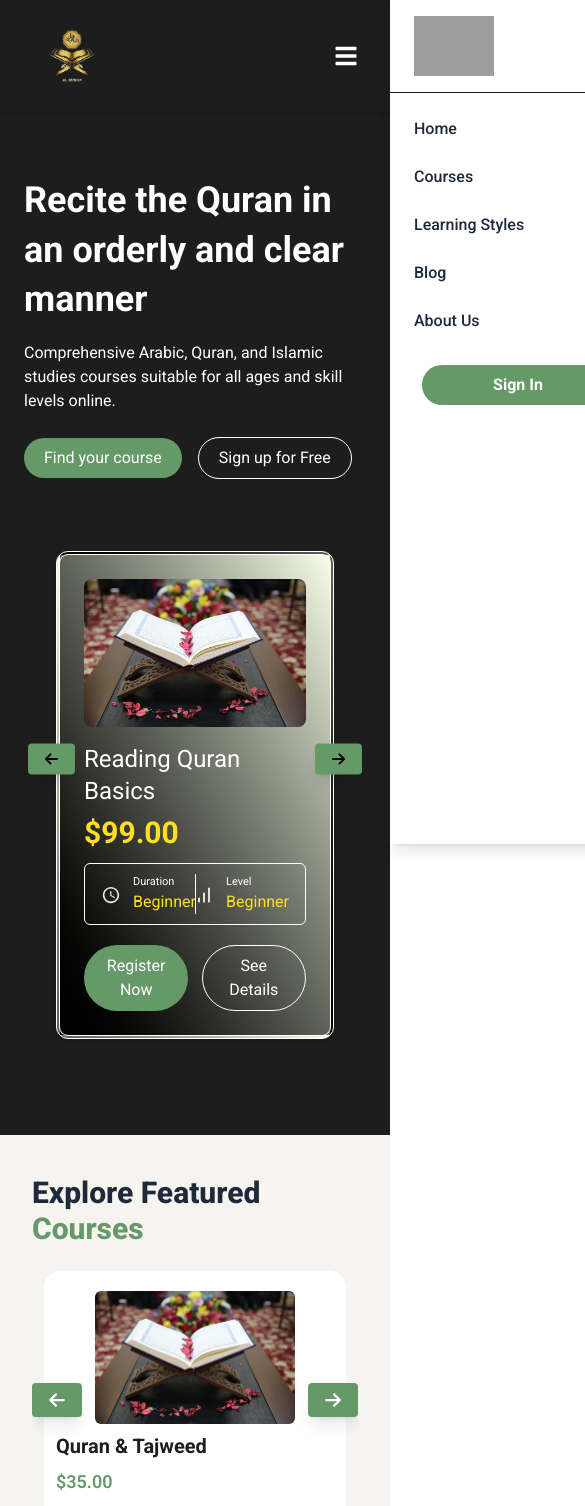
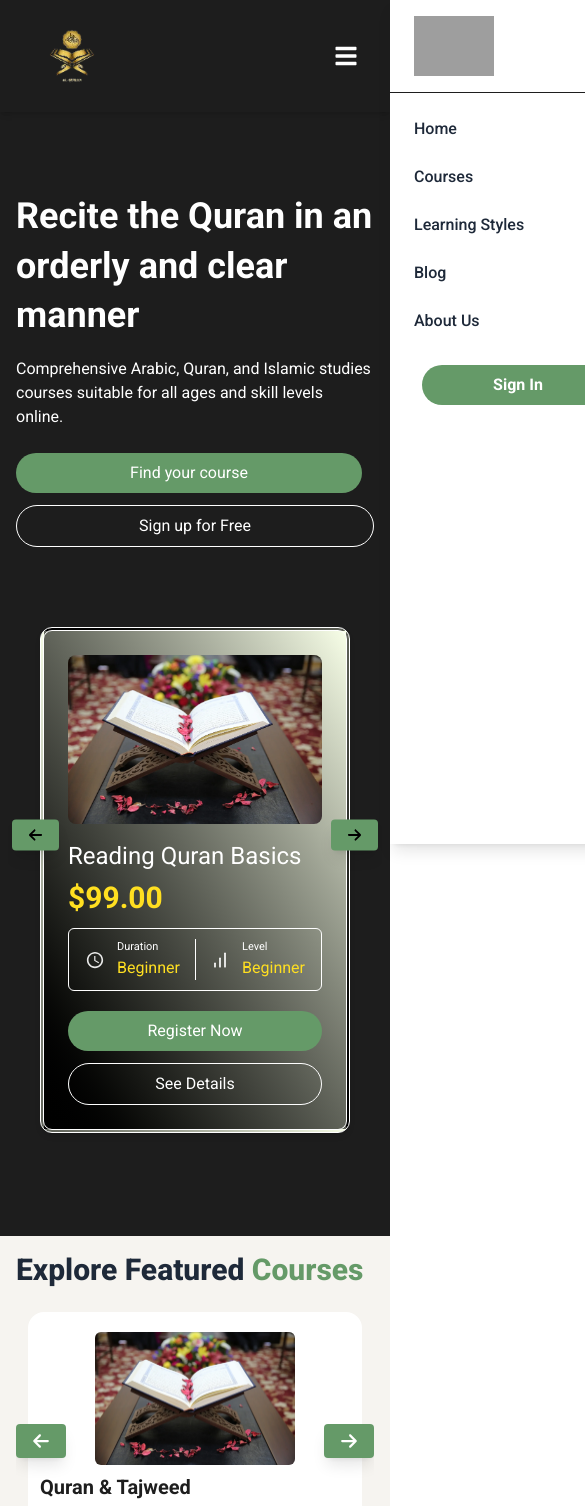
Before and after one commit to zubairkhan1234/quran-online, a Next.js app: page / in a window 390 px wide. Shown: the top 1506 px of the page, 585 px wide, since content can reach past the window. Built offline with nearby package versions, Linux system fonts and the light colour scheme; grey boxes are pictures that could not be loaded.

Commit message:
fixes for mobile screen

```diff
--- a/src/app/page.js
+++ b/src/app/page.js
@@ -25,12 +25,12 @@ export default function Home() {
       <div>
         <SuccessSection />
       </div>
-      <div className="container m-auto">
+      {/* <div className="container m-auto">
         <ClassActivity />
-      </div>
-      <div className="header-dark">
+      </div> */}
+      {/* <div className="header-dark">
         <Footer />
-      </div>
+      </div> */}
     </div>
   );
 }
--- a/src/components/sections/Courses.jsx
+++ b/src/components/sections/Courses.jsx
@@ -71,7 +71,7 @@ function Courses() {
 
   return (
     <section className="bg-[#f6f4f0]">
-      <div className="px-8 py-10 bg-[#f6f4f0] container m-auto">
+      <div className="p-4 md:p-6 bg-[#f6f4f0] container m-auto">
         {/* ✅ Main Wrapper */}
         <div className="max-w-7xl mx-auto relative">
           <div className="flex items-center justify-between mb-6">
--- a/src/components/sections/Header.jsx
+++ b/src/components/sections/Header.jsx
@@ -67,9 +67,9 @@ function HeroSection() {
 
   return (
     <section className="bg-darkGray1 text-white py-16">
-      <div className="container mx-auto flex flex-col md:flex-row items-center justify-between px-6">
+      <div className="container mx-auto flex flex-col md:flex-row items-center justify-between p-2  md:px-6">
         {/* ✅ Left Content */}
-        <div className="md:w-1/2">
+        <div className="md:w-1/2 p-2 md:p-0">
           <h1 className="text-4xl font-bold leading-snug text-lightCream">
             Recite the <span className="text-green">Quran</span> in an orderly and clear manner
           </h1>
@@ -77,8 +77,8 @@ function HeroSection() {
             Comprehensive Arabic, Quran, and Islamic studies courses suitable for all ages and skill levels online.
           </p>
 
-          <div className="mt-6 space-x-4">
-            <button className="bg-[#659a68] cursor-pointer text-white px-5 py-2 rounded-full hover:bg-green/90 transition">
+          <div className="mt-6 space-x-4 flex flex-col md:flex-row justify-start md:justify-start">
+            <button className="bg-[#659a68] mb-3 md:mb-0 me-3 md:m-0 cursor-pointer text-white px-5 py-2 rounded-full hover:bg-green/90 transition">
               Find your course
             </button>
             <button className="border cursor-pointer px-5 py-2 rounded-full hover:bg-green hover:text-white transition">
@@ -142,11 +142,11 @@ function HeroSection() {
 
                   </div>
 
-                  <div className="flex justify-between mt-5">
-                    <button className="bg-[#659a68] w-[47%] text-white px-4 py-2 rounded-full hover:bg-green/90">
+                  <div className="flex flex-col md:flex-row justify-between mt-5">
+                    <button className="bg-[#659a68] mb-3 md:mb-0 md:m-0 w-full md:w-[47%] text-white px-4 py-2 rounded-full hover:bg-green/90">
                       Register Now
                     </button>
-                    <button className="  text-white w-[47%] px-4 py-2 border border-white rounded-full hover:bg-green hover:text-white">
+                    <button className="  text-white w-full  md:w-[47%] px-4 py-2 border border-white rounded-full hover:bg-green hover:text-white">
                       See Details
                     </button>
                   </div>
--- a/src/components/sections/LearningSection.jsx
+++ b/src/components/sections/LearningSection.jsx
@@ -6,7 +6,7 @@ import quranImage from '../../../public/images/quraninmobile.webp';
 export default function LearningSection() {
   return (
     <section className="bg-[#f6f4f0] py-20">
-      <div className="container mx-auto px-6 grid grid-cols-1 lg:grid-cols-2 gap-16 items-center">
+      <div className="container mx-auto px-4 md:p-6 grid grid-cols-1 lg:grid-cols-2 gap-16 items-center">
         {/* Left Text */}
         <div>
           <h2 className="text-4xl font-bold text-gray-900 mb-4">
@@ -36,7 +36,7 @@ export default function LearningSection() {
       </div>
 
       {/* Second Row */}
-      <div className="container mx-auto px-6 mt-20 grid grid-cols-1 lg:grid-cols-2 gap-16 items-center">
+      <div className="container mx-auto px-4 md:p-6 mt-20 grid grid-cols-1 lg:grid-cols-2 gap-16 items-center">
         {/* Left Image */}
         <div className="flex justify-center">
           <Image
--- a/src/components/sections/SuccessSection.jsx
+++ b/src/components/sections/SuccessSection.jsx
@@ -6,7 +6,7 @@ import { FaBook, FaCalendarAlt, FaUsers, FaGamepad } from "react-icons/fa";
 export default function SuccessSection() {
   return (
     <section className="bg-[#f6f4f0] py-20">
-      <div className="container mx-auto px-4">
+      <div className="container mx-auto px-4 md:p-6">
         {/* Heading */}
         <div className="text-center mb-12">
           <h2 className="text-4xl font-bold text-gray-900">
```
